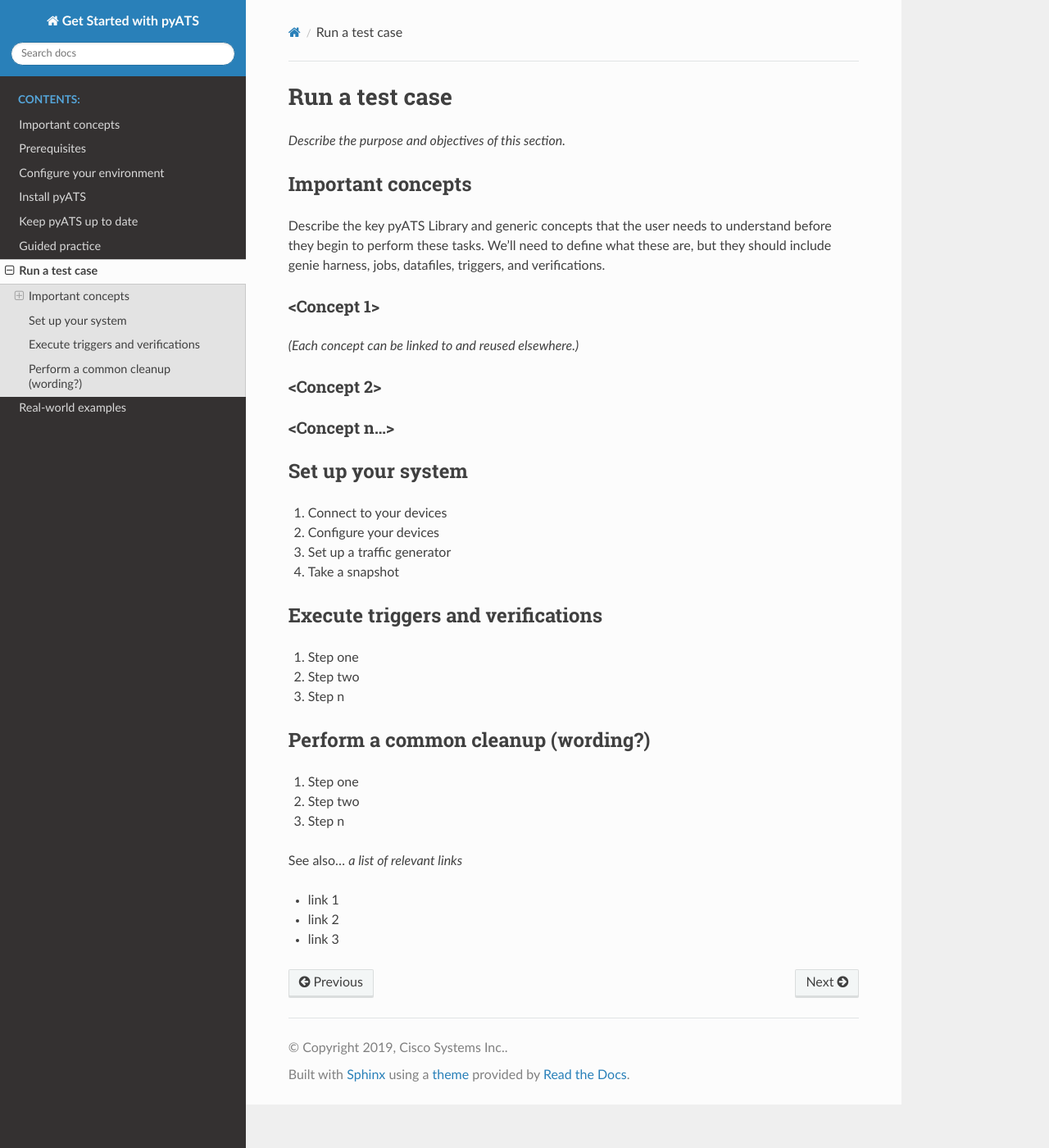
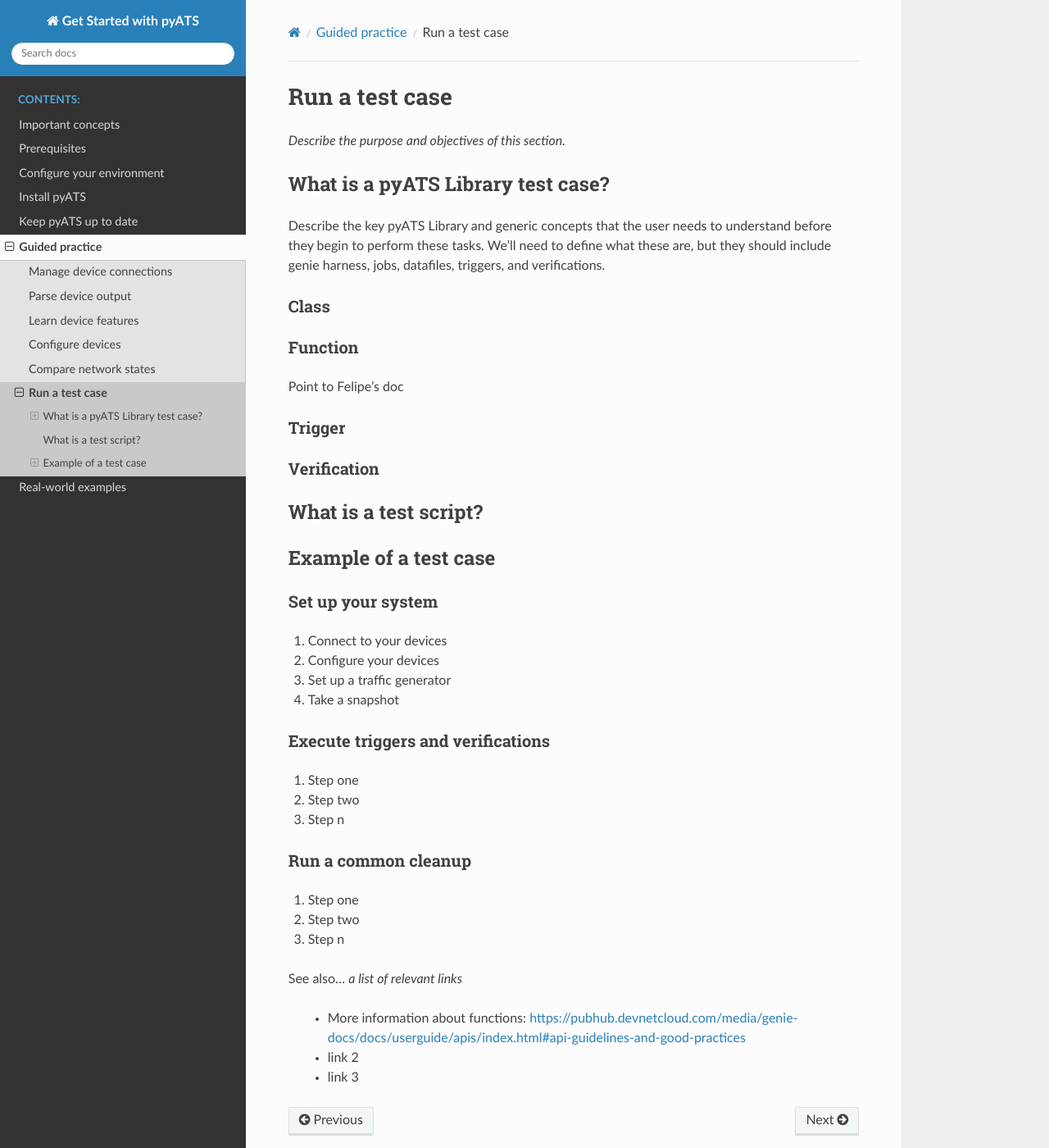
Before and after one commit to CiscoTestAutomation/getting-started, a Sphinx documentation site: the page built from source/quickstart/runtestcase.rst, in a window 1280 px wide and 1400 px high. Shown: the whole window at 82% size. Built offline with Sphinx 7.4.7 and the Read the Docs theme 2.0.0, drawn with Linux system fonts in a browser that asks for light colours; pages that are not in the unit, such as notebooks, are missing from menus.

Commit message:
Moved the run a test case topic into the guided practice section, set up the intial headings.

```diff
--- a/source/index.rst
+++ b/source/index.rst
@@ -18,7 +18,6 @@ The |getstartedguide| introduces you to the features and functionality of the |p
    /install/installpyATS
    /install/keepuptodate
    /quickstart/guidedpractice
-   /quickstart/runtestcase
    /scenarios/scenarios
 
 
--- a/source/quickstart/guidedpractice.rst
+++ b/source/quickstart/guidedpractice.rst
@@ -13,3 +13,4 @@ that you can try yourself.
     learndevices
     configuredevices
     comparebeforeafter
+    runtestcase
--- a/source/quickstart/runtestcase.rst
+++ b/source/quickstart/runtestcase.rst
@@ -2,22 +2,33 @@ Run a test case
 ======================
 *Describe the purpose and objectives of this section.*
 
-Important concepts
--------------------
+What is a |library| test case?
+--------------------------------
 Describe the key |library| and generic concepts that the user needs to understand before they begin to perform these tasks. We'll need to define what these are, but they should include |genieprfx| harness, jobs, datafiles, triggers, and verifications.
 
-<Concept 1>
-^^^^^^^^^^^
-*(Each concept can be linked to and reused elsewhere.)*
+Class
+^^^^^^^^^^^^^
 
-<Concept 2>
+Function
+^^^^^^^^^^
+Point to Felipe's doc
+
+Trigger
+^^^^^^^^^
+
+
+
+Verification
 ^^^^^^^^^^^
 
-<Concept n...>
-^^^^^^^^^^^^^^
+What is a test script?
+-----------------------
+
+Example of a test case
+------------------------
 
 Set up your system
--------------------
+^^^^^^^^^^^^^^^^^^^
 
 #. Connect to your devices
 #. Configure your devices
@@ -26,14 +37,14 @@ Set up your system
 
 
 Execute triggers and verifications
------------------------------------
+^^^^^^^^^^^^^^^^^^^^^^^^^^^^^^^^^^^^
 
 #. Step one
 #. Step two
 #. Step n
 
-Perform a common cleanup (wording?)
------------------------------------
+Run a common cleanup
+^^^^^^^^^^^^^^^^^^^^^^^^^^^^^^^^^^^
 
 #. Step one
 #. Step two
@@ -43,6 +54,6 @@ Perform a common cleanup (wording?)
 See also...
 *a list of relevant links*
 
-* link 1
-* link 2
-* link 3
+ * More information about functions: https://pubhub.devnetcloud.com/media/genie-docs/docs/userguide/apis/index.html#api-guidelines-and-good-practices
+ * link 2
+ * link 3
```
